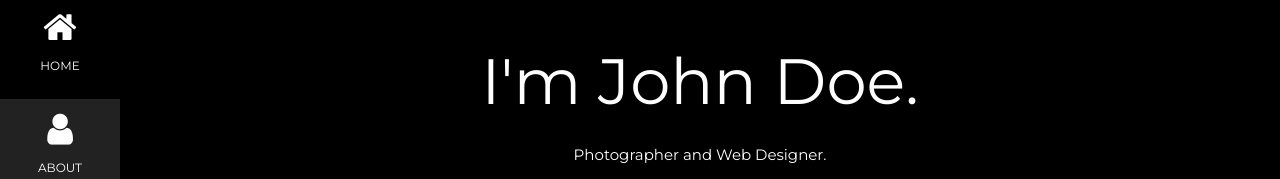
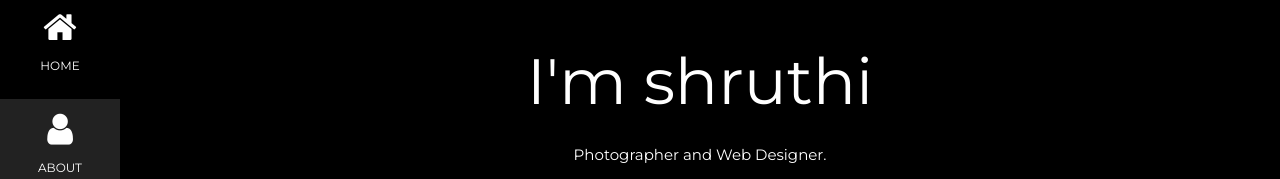
Before and after one commit to Shruthithuthuru/Shruthithuthuru, a plain HTML site: page index.html in a window 1280 px wide. Shown: the part 21-200 px from the top of the page. Drawn offline with nearby package versions, Linux system fonts and the light colour scheme.

Commit message:
Update index.html

```diff
--- a/index.html
+++ b/index.html
@@ -56,7 +56,7 @@ body, h1,h2,h3,h4,h5,h6 {font-family: "Montserrat", sans-serif}
 <div class="w3-padding-large" id="main">
   <!-- Header/Home -->
   <header class="w3-container w3-padding-32 w3-center w3-black" id="home">
-    <h1 class="w3-jumbo"><span class="w3-hide-small">I'm</span> John Doe.</h1>
+    <h1 class="w3-jumbo"><span class="w3-hide-small">I'm</span> shruthi</h1>
     <p>Photographer and Web Designer.</p>
     <img src="dp.jpg" alt="boy" class="w3-image" width="992" height="1108">
   </header>
```
